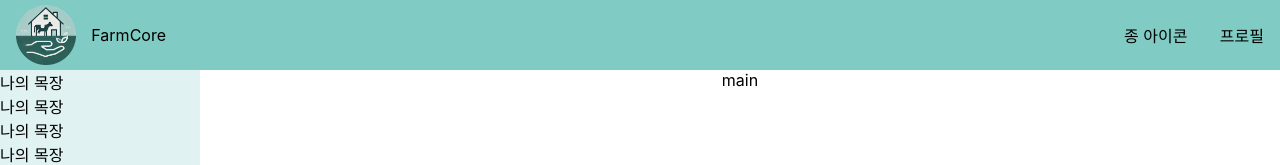
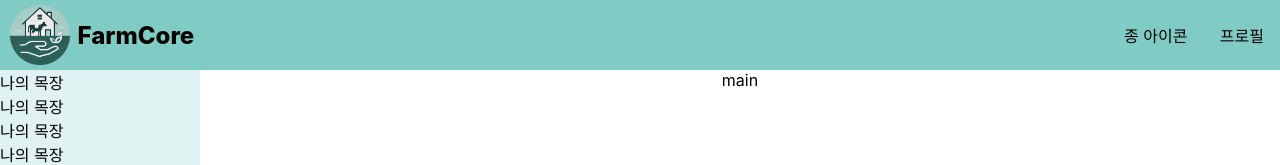
Before and after one commit to yeeun00300/EIEIEI, a React (Create React App) app in the folder farm_core/: page / in a window 1280 px wide. Shown: the top 165 px of the page. Built offline with nearby package versions, Linux system fonts and the light colour scheme; no server answers.

Commit message:
ye 진짜 최종 컬러수정

```diff
--- a/farm_core/src/pages/layout/header/Header.js
+++ b/farm_core/src/pages/layout/header/Header.js
@@ -7,7 +7,7 @@ function Header(props) {
     <div className={styles.header}>
       <div className={styles.logo}>
         <img className={styles.logoImg} src={logoImg} alt="" />
-        <div>FarmCore</div>
+        <div className={styles.logoText}>FarmCore</div>
       </div>
       <div className={styles.userInfo}>
         <div>종 아이콘</div>
--- a/farm_core/src/pages/layout/header/Header.module.scss
+++ b/farm_core/src/pages/layout/header/Header.module.scss
@@ -2,20 +2,25 @@
   display: flex;
   justify-content: space-between;
   align-items: center;
-  padding: 8px 16px;
+  padding-right: 16px;
   background-color: var(--second-color);
   height: 70px;
 }
 .logo {
   display: flex;
-  justify-content: space-between;
+  margin-left: 6px;
+  justify-content: space-around;
   align-items: center;
-  width: 150px;
+  width: 192px;
   height: 60px;
 }
 .logoImg {
   width: 60px;
   height: 60px;
+}
+.logoText {
+  font-weight: 800;
+  font-size: 24px;
 }
 
 .userInfo {
```
